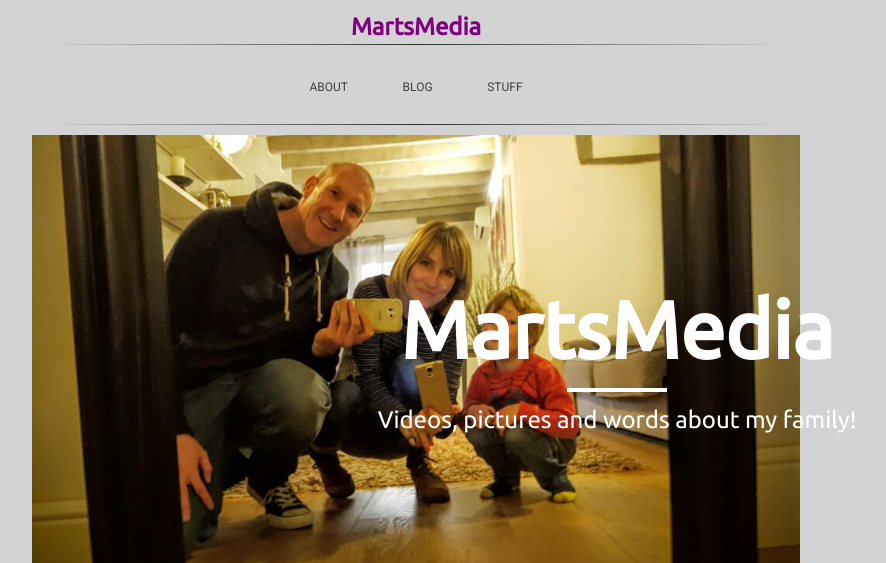
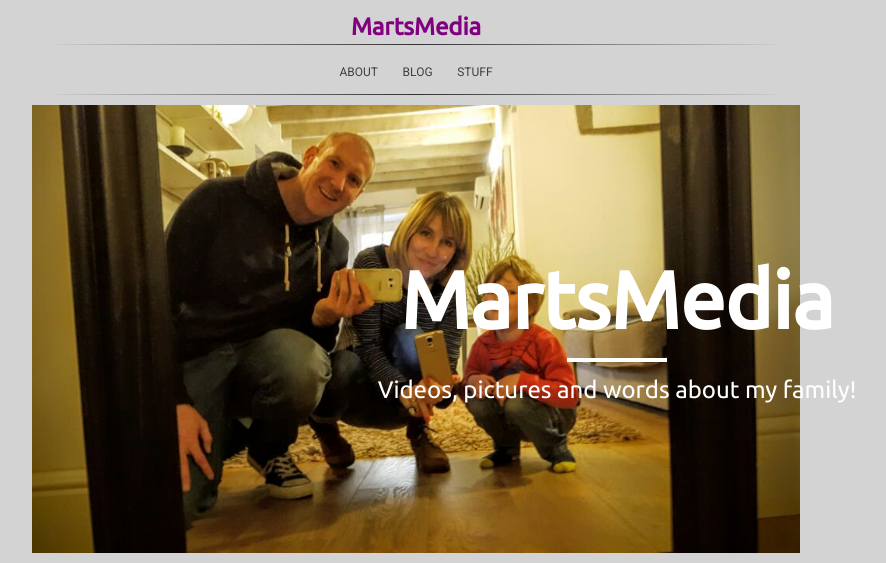
Before and after one commit to dawsino/dawsino.github.io, a Jekyll site: the page built from index.html, in a window 1280 px wide. Shown: the top 563 px of the page, without its empty margins (224-1110 px from the left). Built offline with Jekyll 4.4.1, drawn with Linux system fonts in a browser that asks for light colours; nearby versions of some CDN libraries; the list of posts is cut into pages by our own code; grey boxes are pictures that could not be loaded.

Commit message:
Update custom.css

```diff
--- a/css/custom.css
+++ b/css/custom.css
@@ -138,7 +138,7 @@ h1, h2, h3, h4, h5, h6, body {
     list-style: none;
     text-align: center;
     display: inline-block;
-    padding: 25px 0 25px 0;
+    padding: 10px 0 10px 0;
 }
 
 .menu > li > a {
@@ -146,7 +146,7 @@ h1, h2, h3, h4, h5, h6, body {
     font-style: normal;
     font-size: 12px;
     text-decoration: none;
-    padding: 0 25px 0 25px;
+    padding: 0 10px 0 10px;
 }
  .menuborder {
     display: block;
```
